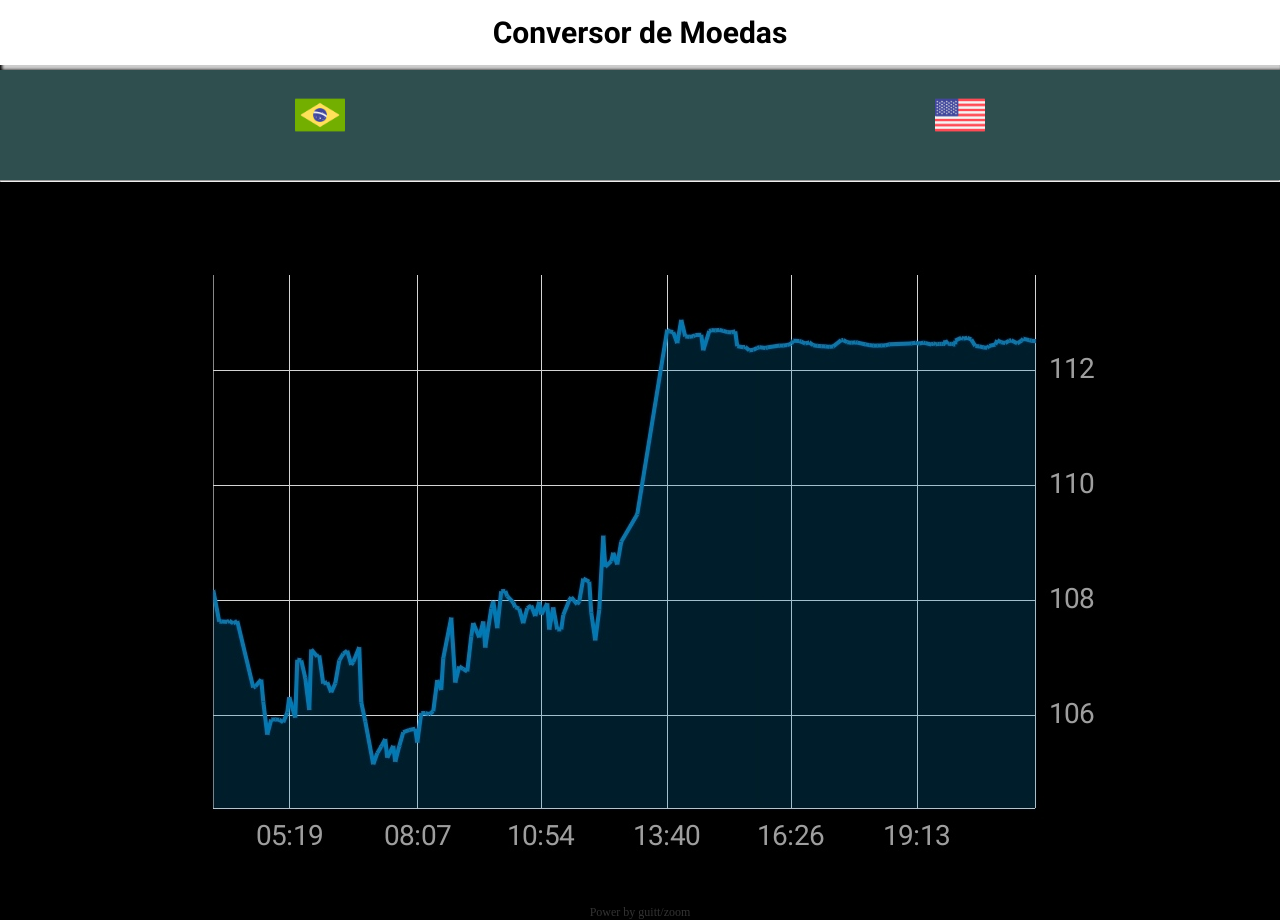
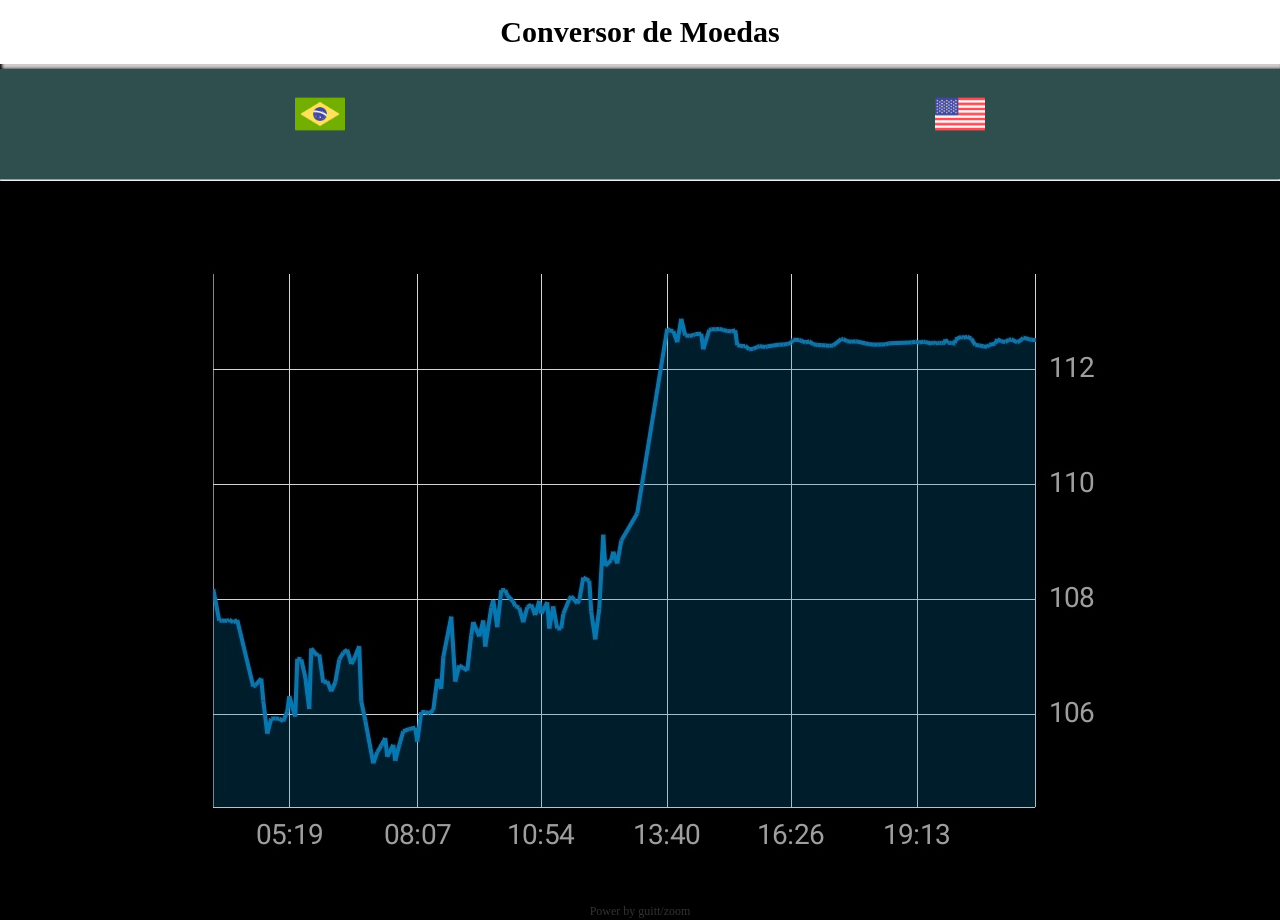
Before and after one commit to francisguitt/Conversor-de-moedas, a plain HTML site: page index.html in a window 1280 px wide. Drawn offline with Linux system fonts and the light colour scheme; no server answers.

Commit message:
Atualizar o style.css

```diff
--- a/style.css
+++ b/style.css
@@ -23,7 +23,7 @@ body {
    background-color: white;
  }
  .content_header h2{
-    font-family:"Roboto",sans serif;
+    font-family:"Roboto ital",sans serif;
 }
  .card{
    display: flex;
```
